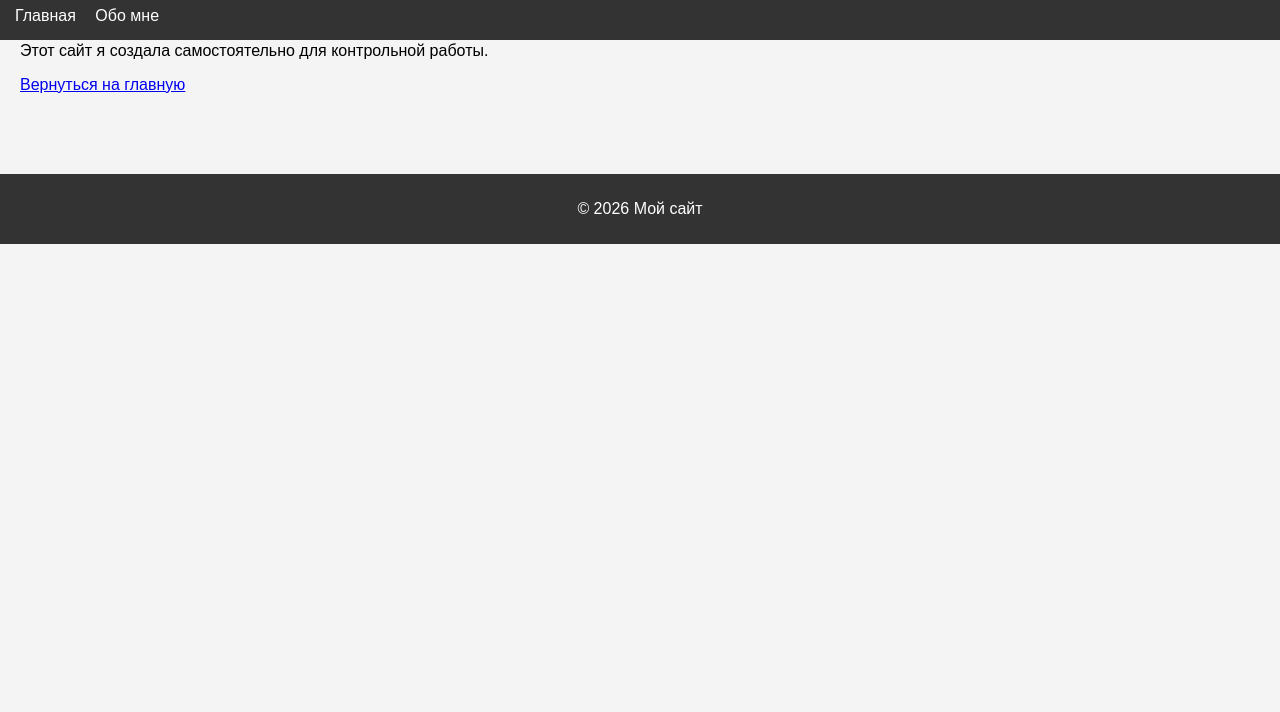
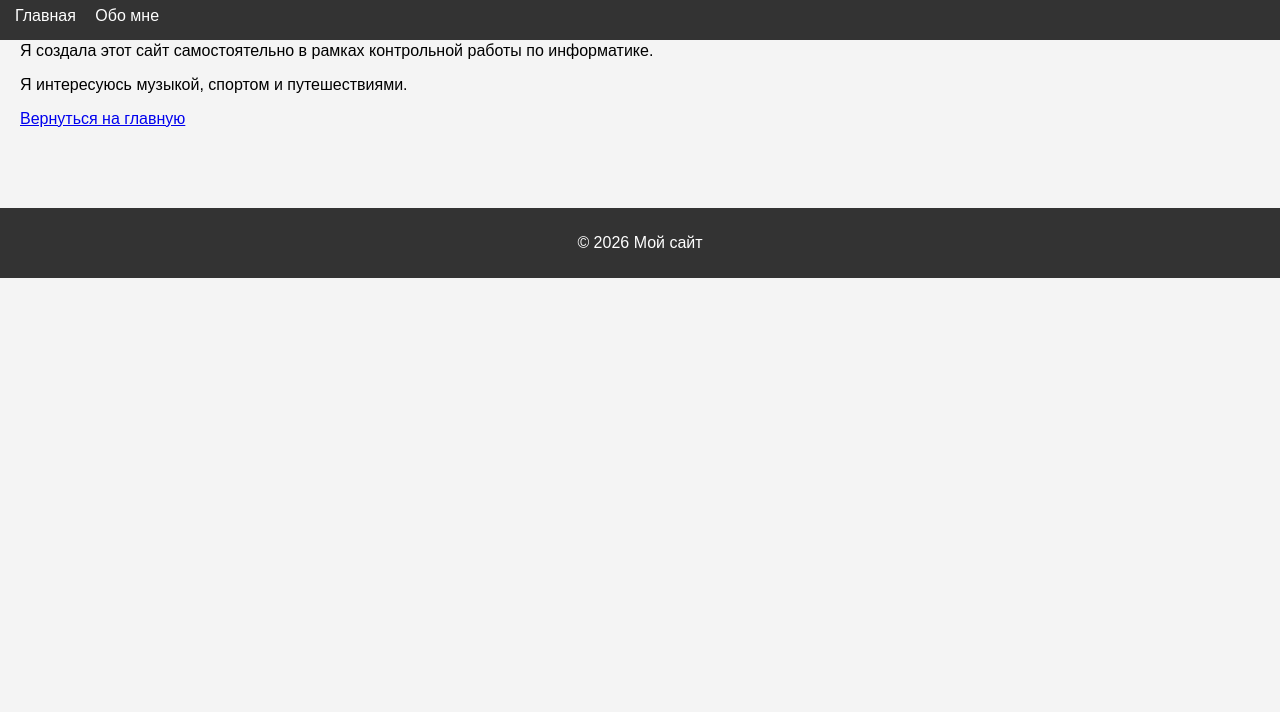
Before and after one commit to sofiya2907/sofiya2907.com, a plain HTML site: page about.html in a window 1280 px wide. Shown: the part 88-800 px from the top of the page. Drawn offline with Linux system fonts and the light colour scheme.

Commit message:
about.html

```diff
--- a/about.html
+++ b/about.html
@@ -16,8 +16,9 @@
 </header>
 
 <main>
-    <p>Меня зовут [София Туран]. Я ученица 11 класса.</p>
-    <p>Этот сайт я создала самостоятельно для контрольной работы.</p>
+<p>Меня зовут София Туран. Я ученица 11 класса.</p>
+<p>Я создала этот сайт самостоятельно в рамках контрольной работы по информатике.</p>
+<p>Я интересуюсь музыкой, спортом и путешествиями.</p>
 
     <a href="index.html">Вернуться на главную</a>
 </main>
```
